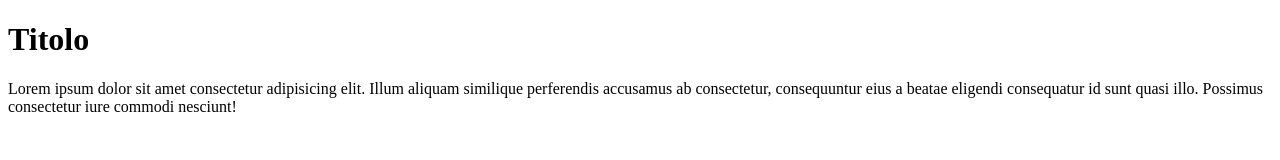
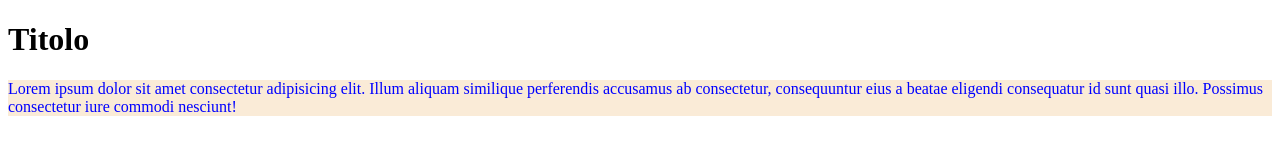
Before and after one commit to adrianapollio/sito-1, a plain HTML site: page index.html in a window 1280 px wide. Drawn offline with Linux system fonts and the light colour scheme.

Commit message:
spostamento css in sottocartella

```diff
--- a/index.html
+++ b/index.html
@@ -3,7 +3,7 @@
 <head>
     <meta charset="UTF-8">
     <meta name="viewport" content="width=>, initial-scale=1.0">
-    <link rel="stylesheet" href="">
+    <link rel="stylesheet" href="style/index.css">
     <title>Document</title>
 </head>
 <body>
```
Also changed, not shown: style/index.css (renamed from index.css).
